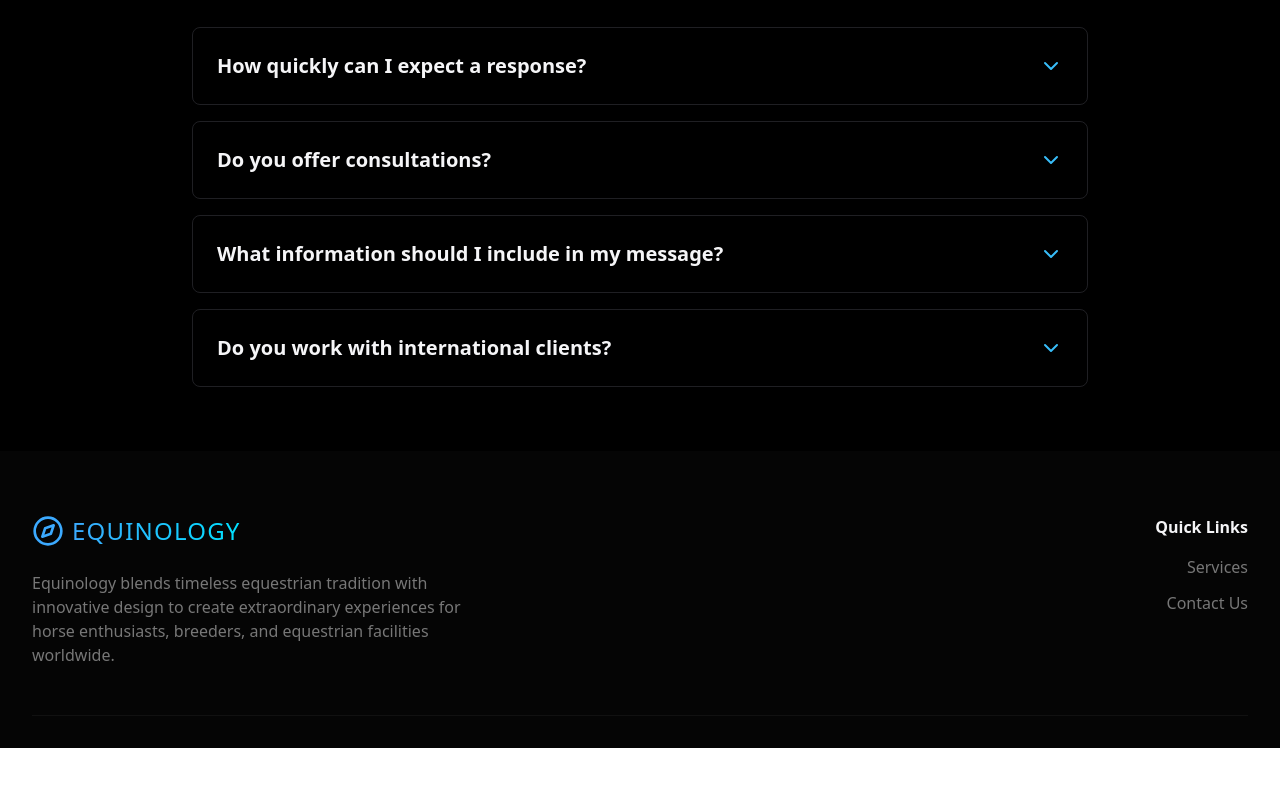
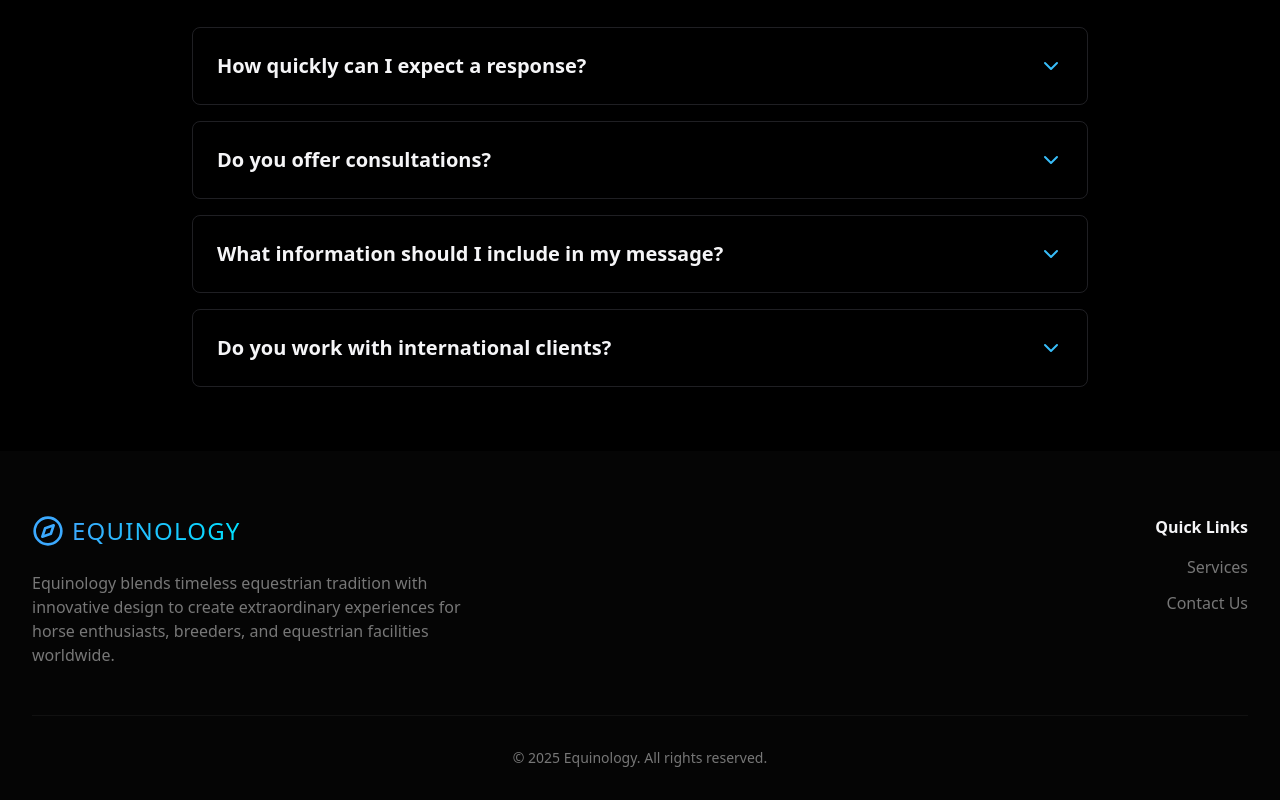
Before and after one commit to waleedshoaib2/Equinology, a React (Vite) app: page /contact in a window 1280 px wide. Shown: the part 2058-2858 px from the top of the page. Before the commit the page ends 2806 px from the top, so only its background shows below. Built offline with nearby package versions, Linux system fonts and the light colour scheme.

Commit message:
copy_rights addes

```diff
--- a/src/components/Footer.tsx
+++ b/src/components/Footer.tsx
@@ -40,6 +40,11 @@ const Footer = () => {
             </ul>
           </div>
         </div>
+
+        {/* Copyright Section */}
+        <div className="mt-8 text-center text-sm text-[#777777]">
+          <p>&copy; {new Date().getFullYear()} Equinology. All rights reserved.</p>
+        </div>
       </div>
     </footer>
   );
```
